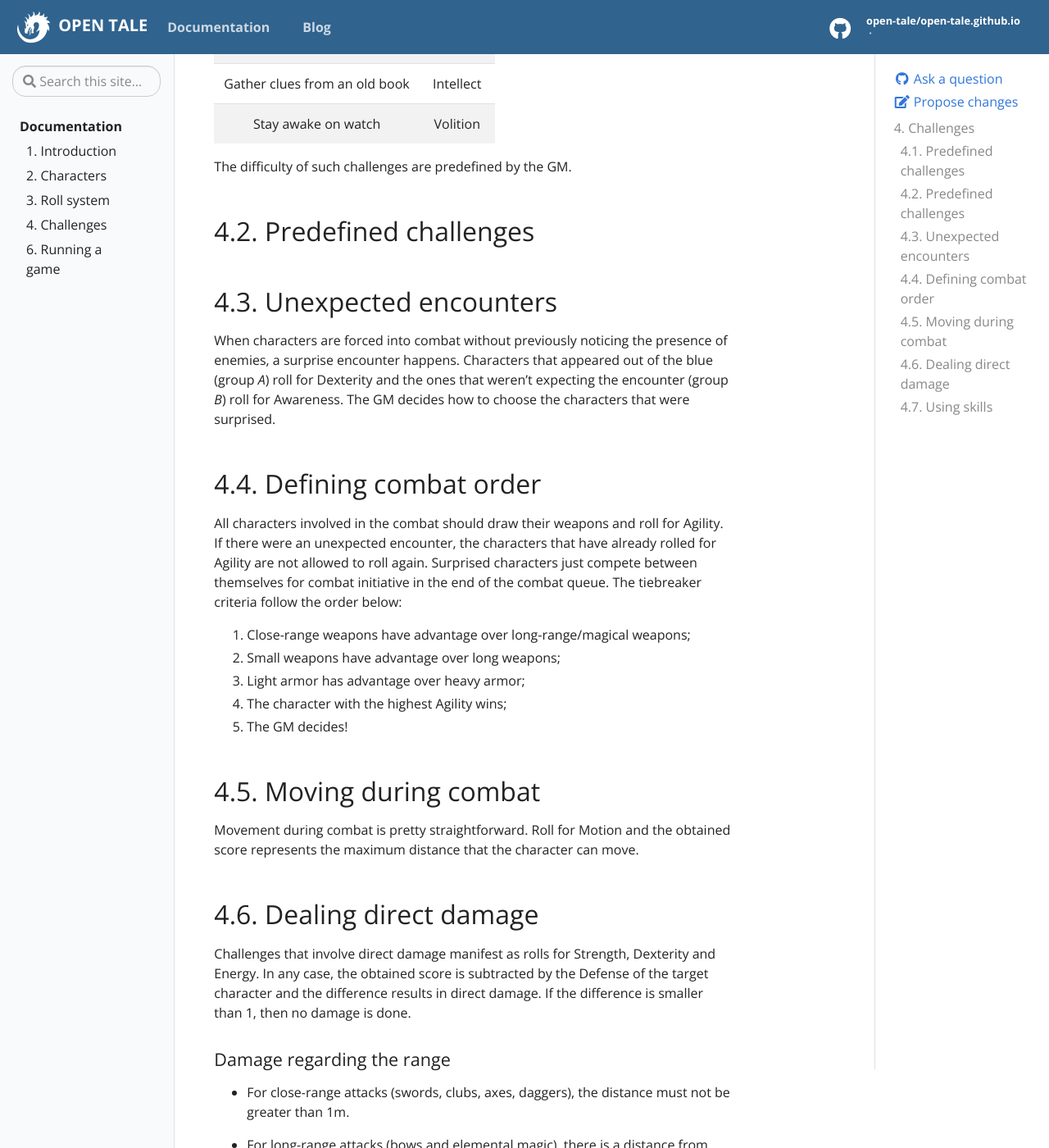
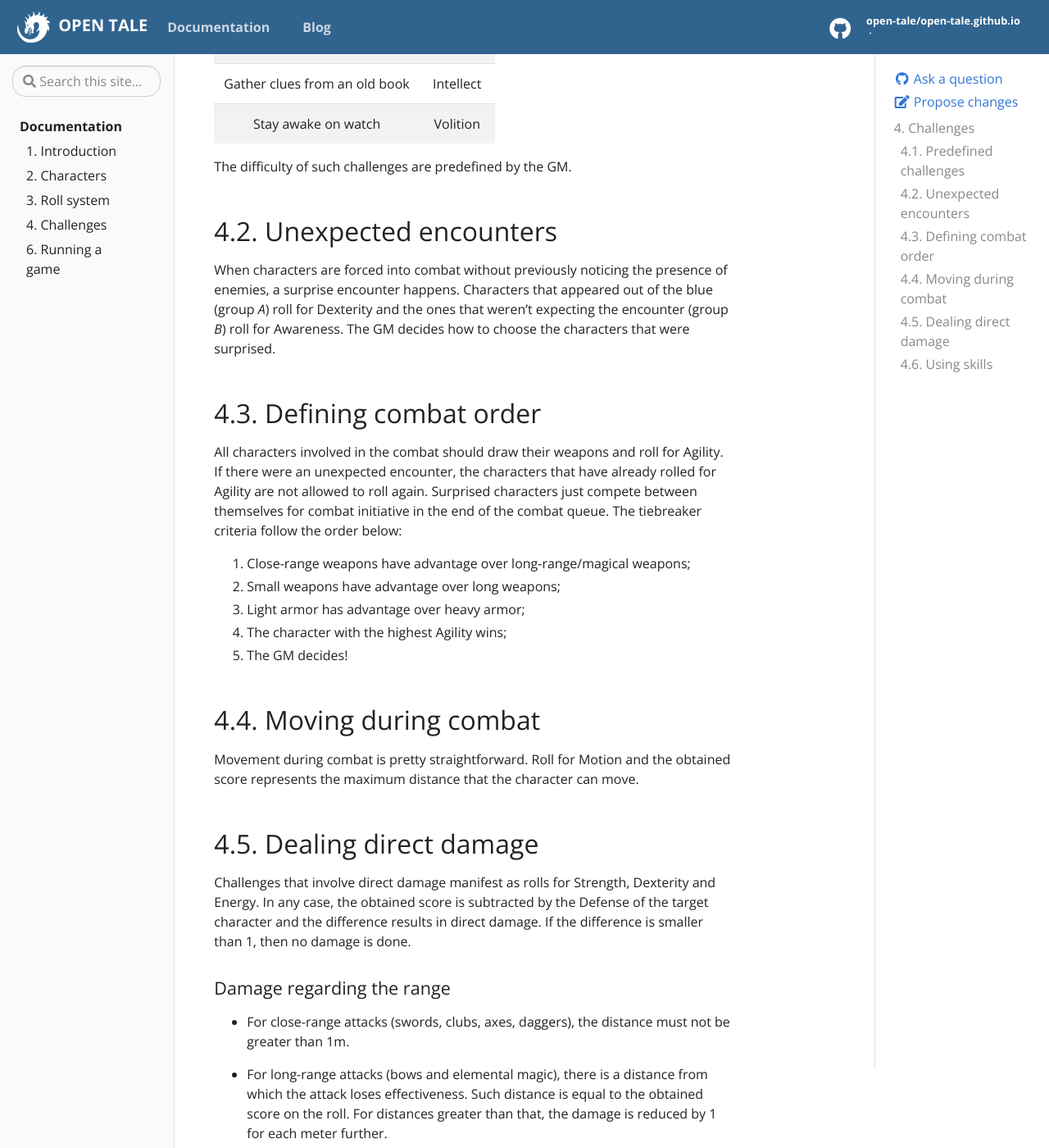
Before and after one commit to open-tale/open-tale.github.io, a Jekyll site: the page built from _docs/04-challenges.md, in a window 1280 px wide and 1400 px high, scrolled down 876 px. Shown: the whole window at 82% size. Built offline with Jekyll 4.4.1, drawn with Linux system fonts in a browser that asks for light colours; some of the changed text lies outside the part shown.

Commit message:
fix structures

```diff
--- a/_docs/04-challenges.md
+++ b/_docs/04-challenges.md
@@ -13,11 +13,11 @@ Tale supports.
 These are the different types of challenges in Open Tale:
 
 * [Predefined challenges](#41-predefined-challenges)
-* [Unexpected encounters](#43-unexpected-encounters)
-* [Defining combat order](#44-defining-combat-order)
-* [Moving during combat](#45-moving-during-combat)
-* [Dealing direct damage](#46-dealing-direct-damage)
-* [Using skills](#47-using-skills)
+* [Unexpected encounters](#42-unexpected-encounters)
+* [Defining combat order](#43-defining-combat-order)
+* [Moving during combat](#44-moving-during-combat)
+* [Dealing direct damage](#45-dealing-direct-damage)
+* [Using skills](#46-using-skills)
 
 ## 4.1. Predefined challenges
 
@@ -37,9 +37,7 @@ of environmental challenges:
 
 The difficulty of such challenges are predefined by the GM.
 
-## 4.2. Predefined challenges
-
-## 4.3. Unexpected encounters
+## 4.2. Unexpected encounters
 
 When characters are forced into combat without previously noticing the presence
 of enemies, a surprise encounter happens. Characters that appeared out of the
@@ -47,7 +45,7 @@ blue (group *A*) roll for Dexterity and the ones that weren't expecting the
 encounter (group *B*) roll for Awareness. The GM decides how to choose the
 characters that were surprised.
 
-## 4.4. Defining combat order
+## 4.3. Defining combat order
 
 All characters involved in the combat should draw their weapons and roll for
 Agility. If there were an unexpected encounter, the characters that have already
@@ -61,12 +59,12 @@ The tiebreaker criteria follow the order below:
 4. The character with the highest Agility wins;
 5. The GM decides!
 
-## 4.5. Moving during combat
+## 4.4. Moving during combat
 
 Movement during combat is pretty straightforward. Roll for Motion and the
 obtained score represents the maximum distance that the character can move.
 
-## 4.6. Dealing direct damage
+## 4.5. Dealing direct damage
 
 Challenges that involve direct damage manifest as rolls for Strength, Dexterity
 and Energy. In any case, the obtained score is subtracted by the Defense of the
@@ -118,6 +116,6 @@ hitting everyone between the attacker and the target;
 
 * **Beware of friendly fire**
 
-## 4.7. Using skills
+## 4.6. Using skills
 
 Every skill is related to a main attribute
```
